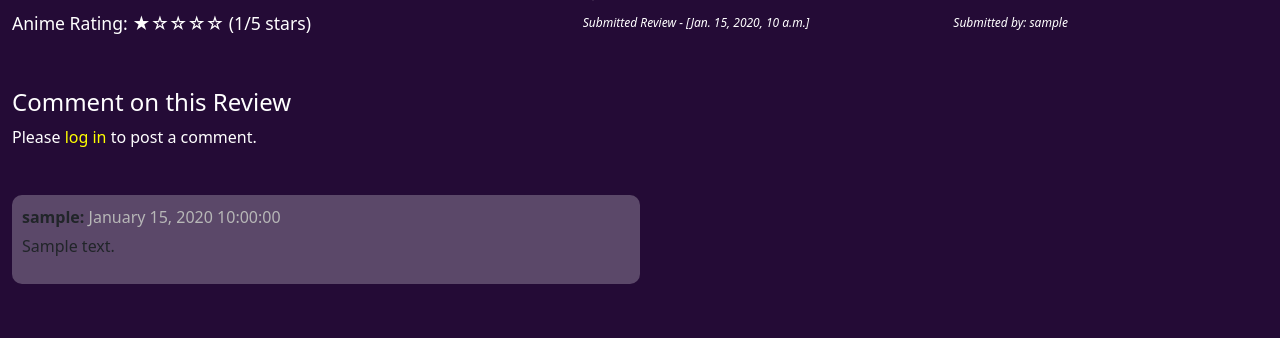
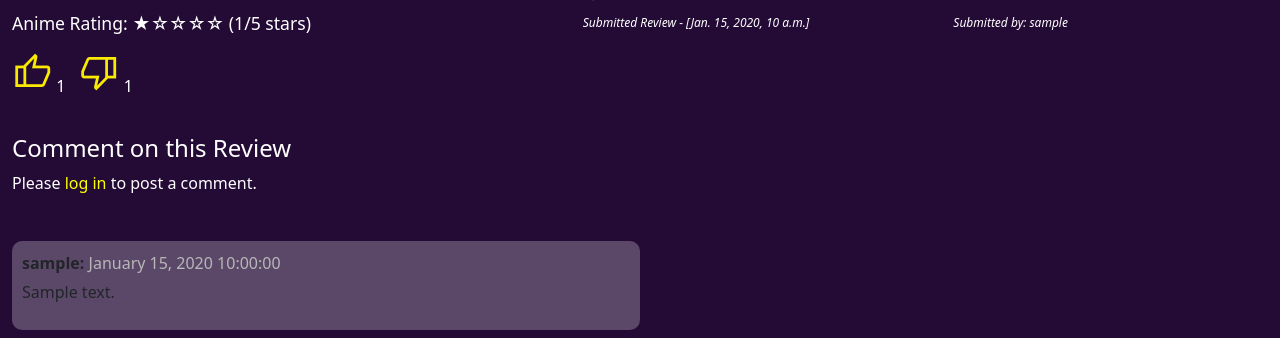
Before and after one commit to sakixchy/anime-reviews, a Django app: a page that uses reviews/templates/reviews/review_detail.html in a window 1280 px wide. Shown: the part 200-538 px from the top of the page. Run offline with Django 4.2, Linux system fonts and the light colour scheme; tables that the repository leaves empty hold one stand-in row (values such as "Sample post"); some libraries are stand-ins or nearby versions.

Commit message:
add like and dislike to reviews

```diff
--- a/anime_reviews_project/settings.py
+++ b/anime_reviews_project/settings.py
@@ -30,7 +30,7 @@ BASE_DIR = Path(__file__).resolve().parent.parent
 SECRET_KEY = 'django-insecure-g+b5w^v&255n-2qyd)w+%h=b4&te6xzxaobpkrugnntd45qy-m'
 
 # SECURITY WARNING: don't run with debug turned on in production!
-DEBUG = True
+DEBUG = False
 
 ALLOWED_HOSTS = ['8000-sakixchy-animereviews-lwlsom4sozh.ws-eu110.gitpod.io',
 '.herokuapp.com']
--- a/reviews/templates/reviews/review_detail.html
+++ b/reviews/templates/reviews/review_detail.html
@@ -31,6 +31,39 @@
                     <span class="submitted-date">Submitted Review - [{{ review.posted_time}}]</span>
                     <span class="submitted-by">Submitted by: {{ review.user }}</span>
             </div>
+            {% if user.is_authenticated %}
+            <div class="like-dislike-container">
+                <form id="like-form" action="{% url 'like_review' slug=review.slug %}" method="post" style="display: inline-block;">
+                    {% csrf_token %}
+                    <button type="submit" class="dislike-button btn btn-warning" style="color: black;">
+                        <span class="material-symbols-outlined" style="color: black;">thumb_up</span>
+                        <span id="like-counter" class="like-counter">{{ review.likes }}</span>
+                    </button>
+                </form>
+                <form id="dislike-form" action="{% url 'dislike_review' slug=review.slug %}" method="post" style="display: inline-block;">
+                    {% csrf_token %}
+                    <button type="submit" class="dislike-button btn btn-warning" style="color: black;">
+                        <span class="material-symbols-outlined" style="color: black;">thumb_down</span>
+                        <span id="dislike-counter" class="dislike-counter">{{ review.dislikes }}</span>
+                    </button>
+                </form>
+            </div>
+        {% else %}
+        <div class="like-dislike-container">
+            <span class="like-container" style="color: white;">
+                <span class="material-symbols-outlined disabled-cursor">
+                  thumb_up
+                  </span>
+                <span id="like-counter" class="like-counter">{{ review.likes }}</span>
+              </span>
+              <span class="dislike-container" style="color: white;">
+                <span class="material-symbols-outlined disabled-cursor">
+                  thumb_down
+                  </span>
+                  <span id="dislike-counter" class="dislike-counter">{{ review.dislikes }}</span>
+                </span>
+            </div>
+        {% endif %}
             <div class="row mt-3">
                 <div class="col-md-12 text-right">
                     {% if user.is_authenticated and review.user == user %}
--- a/reviews/urls.py
+++ b/reviews/urls.py
@@ -10,6 +10,8 @@ urlpatterns = [
     path('my_reviews/', views.my_reviews, name='my_reviews'),
     path('<slug:slug>/', views.review_list, name='review_list'),
     path('review/<slug:slug>/', views.review_detail, name='review_detail'),
+    path('review/<slug:slug>/like/', views.like_review, name='like_review'),
+    path('review/<slug:slug>/dislike/', views.dislike_review, name='dislike_review'),
     path('accounts/login/', LoginView.as_view(), name='login'),
     path('sort/<str:sort_option>/', views.sort_reviews, name='sort_reviews'),
     path('review/<slug:slug>/edit/', views.edit_review, name='edit_review'),
--- a/reviews/views.py
+++ b/reviews/views.py
@@ -114,3 +114,15 @@ def review_detail(request, slug):
     comments = Comment.objects.filter(review=review).order_by('posted_time')
 
     return render(request, 'reviews/review_detail.html', {'review': review, 'comments': comments})
+
+def like_review(request, slug):
+    review = get_object_or_404(Review, slug=slug)
+    review.likes += 1
+    review.save()
+    return redirect('review_detail', slug=slug)
+
+def dislike_review(request, slug):
+    review = get_object_or_404(Review, slug=slug)
+    review.dislikes += 1
+    review.save()
+    return redirect('review_detail', slug=slug)
--- a/static/css/styles.css
+++ b/static/css/styles.css
@@ -250,6 +250,23 @@ footer {
     color: #b7b7b7;
 }
 
+
+.like-container, .dislike-container {
+    display: inline-block;
+    margin-right: 10px;
+}
+
+
+.material-symbols-outlined {
+    cursor: pointer;
+
+}
+
+.disabled-cursor {
+    cursor: default;
+}
+
+
 @media (max-width: 768px) {
 
     .modal-body {
```
Also changed, not shown: reviews/templates/reviews/review_list.html (+12 -0 lines).
